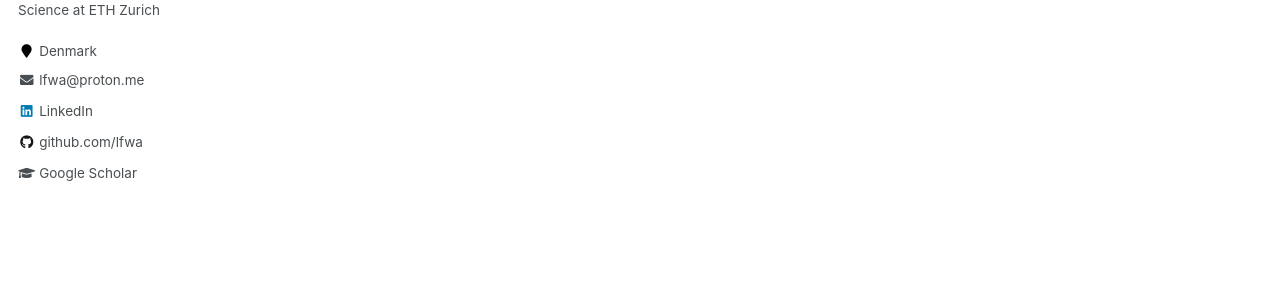
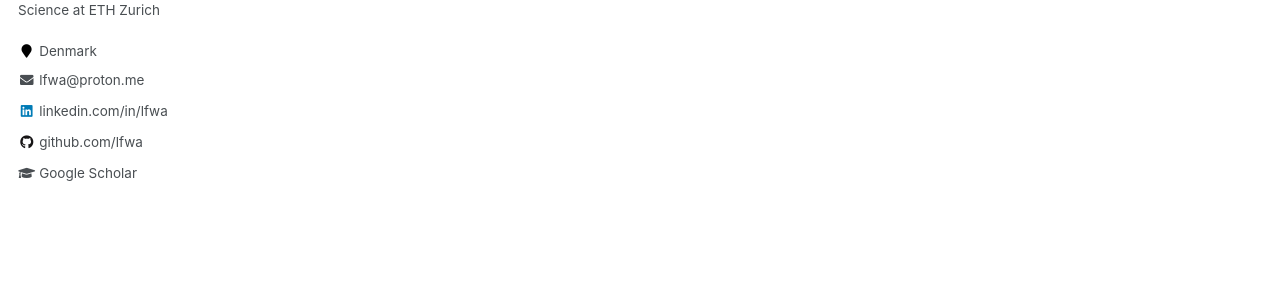
Before and after one commit to lfwa/lfwa.github.io, a Jekyll site: the page built from _pages/about.md, in a window 1280 px wide. Shown: the part 376-671 px from the top of the page. Built offline with Jekyll 4.4.1, drawn with Linux system fonts in a browser that asks for light colours.

Commit message:
Update LinkedIn link

```diff
--- a/_config.yml
+++ b/_config.yml
@@ -102,7 +102,7 @@ author:
   instagram        :
   impactstory      : #"https://profiles.impactstory.org/u/xxxx-xxxx-xxxx-xxxx"
   lastfm           :
-  linkedin         : "https://www.linkedin.com/in/lfwa"
+  linkedin         : "lfwa"
   orcid            : #"http://orcid.org/yourorcidurl"
   pinterest        :
   soundcloud       :
--- a/_includes/author-profile.html
+++ b/_includes/author-profile.html
@@ -50,7 +50,7 @@
         <li><a href="https://plus.google.com/+{{ author.google_plus }}"><i class="fab fa-fw fa-google-plus" aria-hidden="true"></i> Google+</a></li>
       {% endif %}
       {% if author.linkedin %}
-        <li><a href="https://www.linkedin.com/in/{{ author.linkedin }}"><i class="fab fa-fw fa-linkedin" aria-hidden="true"></i> LinkedIn</a></li>
+        <li><a href="https://www.linkedin.com/in/{{ author.linkedin }}"><i class="fab fa-fw fa-linkedin" aria-hidden="true"></i> linkedin.com/in/{{ author.linkedin }}</a></li>
       {% endif %}
       {% if author.xing %}
         <li><a href="https://www.xing.com/profile/{{ author.xing }}"><i class="fab fa-fw fa-xing-square" aria-hidden="true"></i> XING</a></li>
```
Also changed, not shown: 18 other files.
